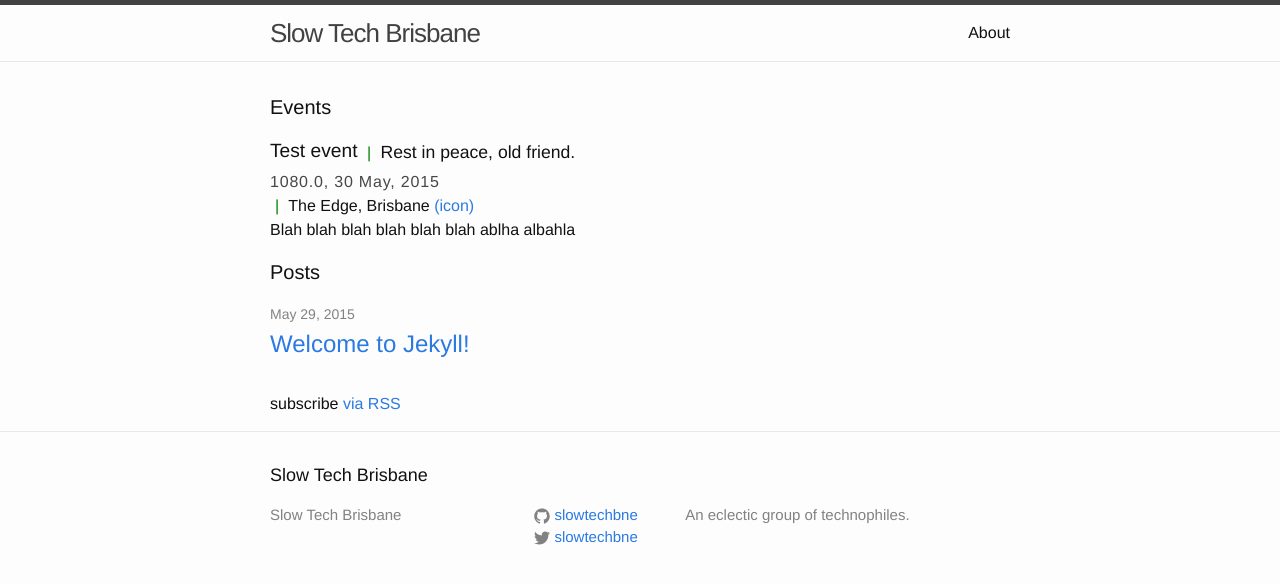
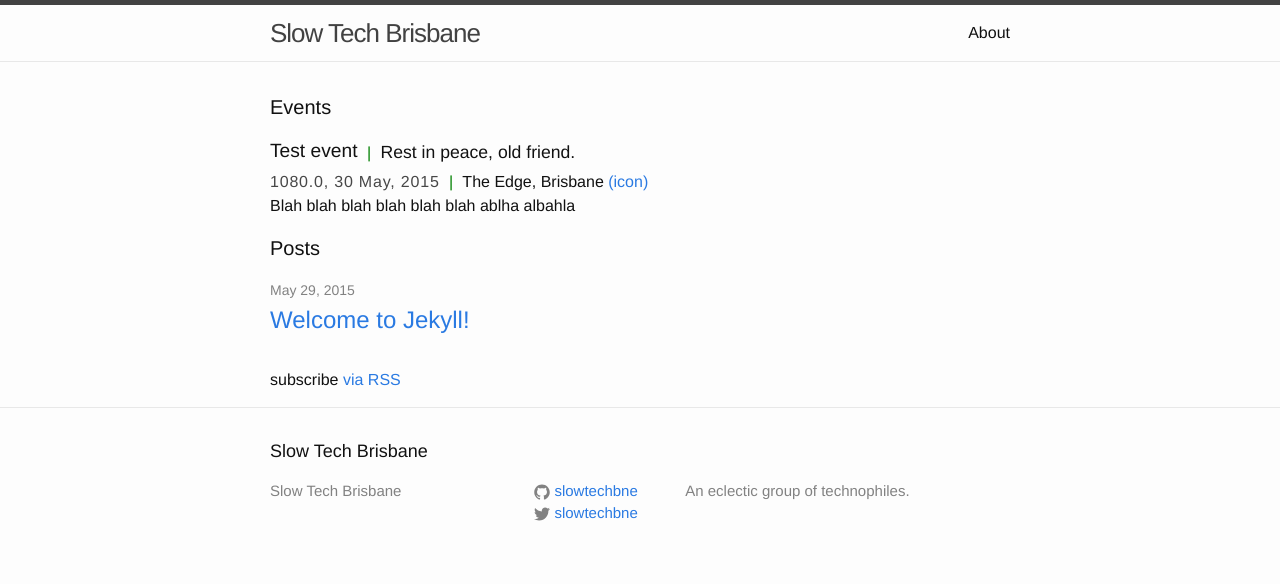
Before and after one commit to slowtechbne/slowtechbne.github.io, a Jekyll site: the page built from index.html, in a window 1280 px wide. Shown: the top 584 px of the page. Built offline with Jekyll 4.4.1, drawn with Linux system fonts in a browser that asks for light colours.

Commit message:
Events list now works.

```diff
--- a/_includes/events.html
+++ b/_includes/events.html
@@ -6,9 +6,9 @@
     <span class="tagline">{{ event.subtitle }}</span>
     <div class="meta">
       <span class="time">{{ event.time }}, {{ event.date | date: "%d %B, %Y"}}</span>
-    </div>
     <span class="separator">|</span>
     {{ event.location }} <a href="https://www.openstreetmap.org/{{ event.osm }}">(icon)</a>
+    </div>
     <div class="description">{{ event.description | markdownify }}</div>
   {% endfor %}
 </div>
--- a/index.html
+++ b/index.html
@@ -4,7 +4,7 @@ layout: default
 
 <div class="home">
 
-  <h2 class="page-heading">Events</h2>
+  <h1 class="page-heading">Events</h1>
   {% include events.html %}
 
   <h1 class="page-heading">Posts</h1>
```
